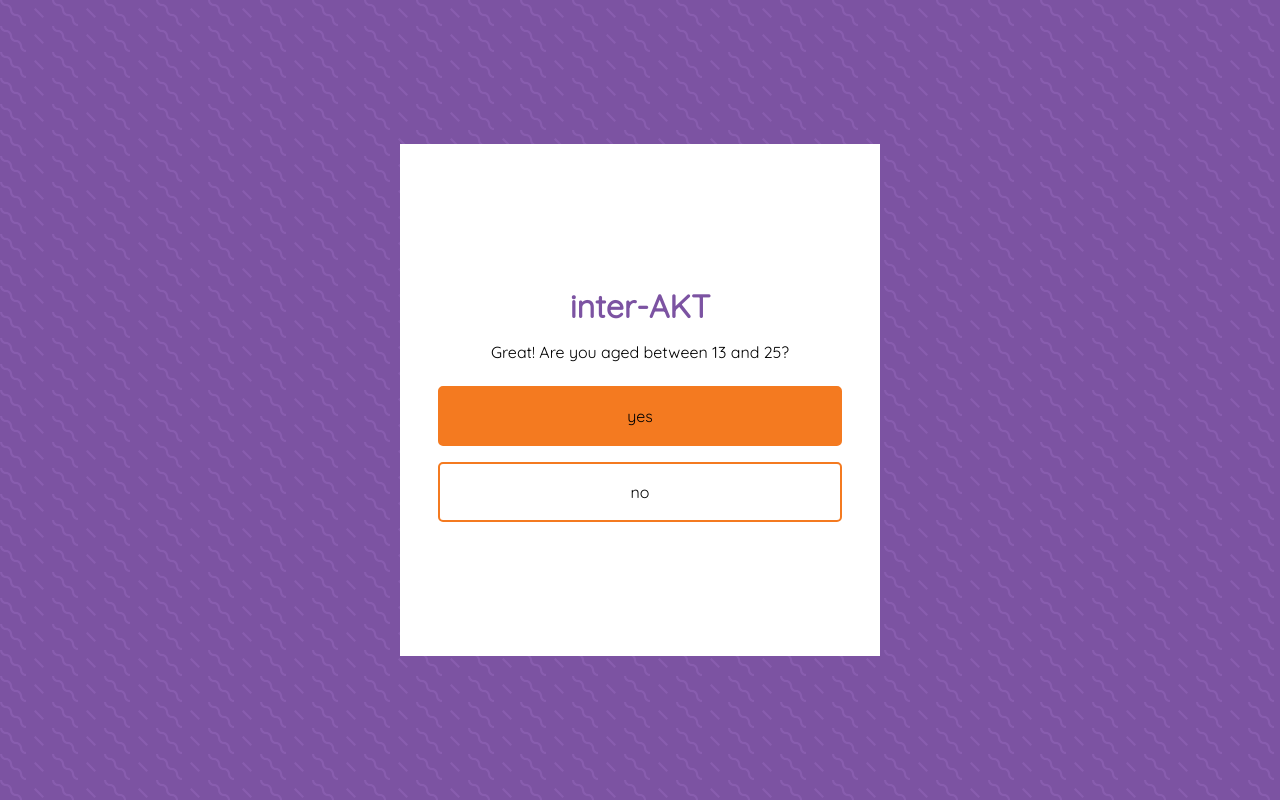
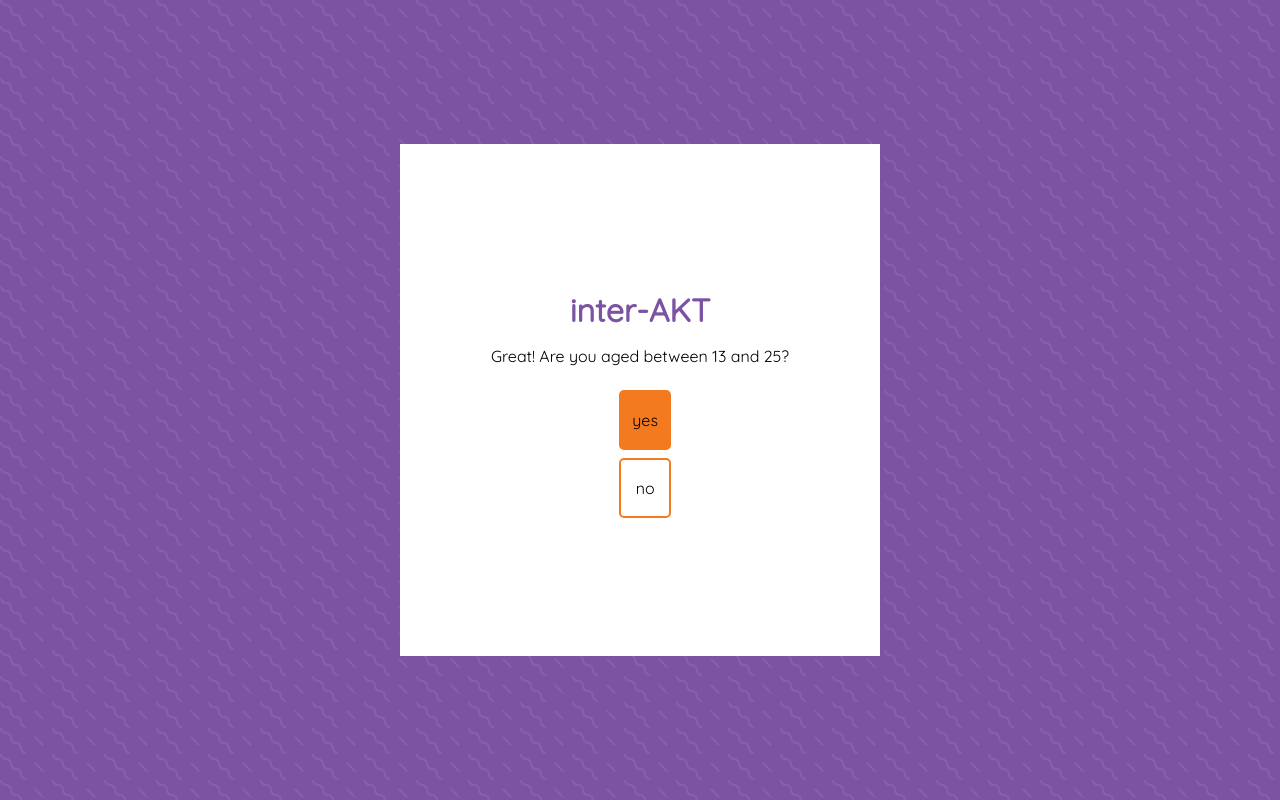
Before and after one commit to fac-12/Albert-Kennedy, a React (Create React App) app in the folder client/: page /age in a window 1280 px wide. Built offline with nearby package versions, Linux system fonts and the light colour scheme; no server answers.

Commit message:
add changes

```diff
--- a/client/src/components/auth/Signin.js
+++ b/client/src/components/auth/Signin.js
@@ -30,7 +30,7 @@ class SigninForm extends Component {
       <Container>
         <Form onSubmit={handleSubmit(this.handleFormSubmit.bind(this))}>
           <Card>
-            <Header>inter-AKT</Header>
+            <H2>inter-AKT</H2>
             <Field
               name="email"
               type="email"
--- a/client/src/components/landing/Age.js
+++ b/client/src/components/landing/Age.js
@@ -5,7 +5,8 @@ import {
   Card,
   Subtitle,
   DesktopButton,
-  H2
+  H2,
+  ButtonDiv
 } from "../styling/components";
 
 export default class Age extends Component {
@@ -15,8 +16,10 @@ export default class Age extends Component {
         <Card>
           <H2>inter-AKT</H2>
           <Subtitle>Great! Are you aged between 13 and 25?</Subtitle>
-          <DesktopButton text="yes" url="/lgbt" primary />
-          <DesktopButton text="no" url="/ageredirect" />
+          <ButtonDiv>
+            <DesktopButton text="yes" url="/lgbt" primary />
+            <DesktopButton text="no" url="/ageredirect" />
+          </ButtonDiv>
         </Card>
       </Container>
     );
--- a/client/src/components/styling/components.js
+++ b/client/src/components/styling/components.js
@@ -57,6 +57,9 @@ const DesktopButton = styled(LinkButton)`
   }
 `;
 
+const ButtonDiv = styled.div`
+  justify-content: space-between;
+`;
 const H2 = styled.h2`
   color: #7c53a2;
   margin-top: 1rem;
@@ -148,5 +151,6 @@ export {
   Header,
   Button,
   Form,
-  RedirectP
+  RedirectP,
+  ButtonDiv
 };
```
